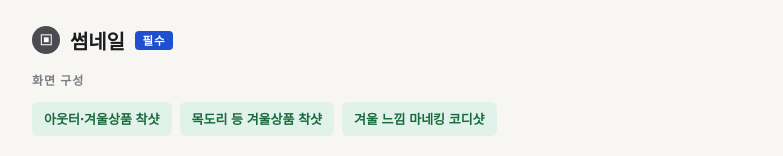
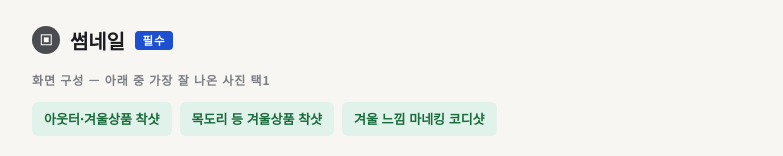
Before and after one commit to kangnaan00/mvrojr8, a plain HTML site: page index.html in a window 1280 px wide. Shown: the part 285-441 px from the top of the page, without its empty margins (248-1031 px from the left). Drawn offline with Linux system fonts and the light colour scheme.

Commit message:
썸네일 화면구성 - 가장 잘 나온 사진 택1 안내 추가
Co-Authored-By: Claude Sonnet 4.6 <noreply@anthropic.com>

```diff
--- a/index.html
+++ b/index.html
@@ -112,7 +112,7 @@ h2.th .num{background:var(--ink-2)}
 <!-- ── 썸네일 ── -->
 <section>
   <h2 class="th"><span class="num" style="background:var(--ink-2)">▣</span>썸네일 <span class="tag must">필수</span></h2>
-  <div class="scene-label" style="margin-top:16px">화면 구성</div>
+  <div class="scene-label" style="margin-top:16px">화면 구성 — 아래 중 가장 잘 나온 사진 택1</div>
   <div class="shots">
     <span class="shot">아웃터·겨울상품 착샷</span>
     <span class="shot">목도리 등 겨울상품 착샷</span>
```
